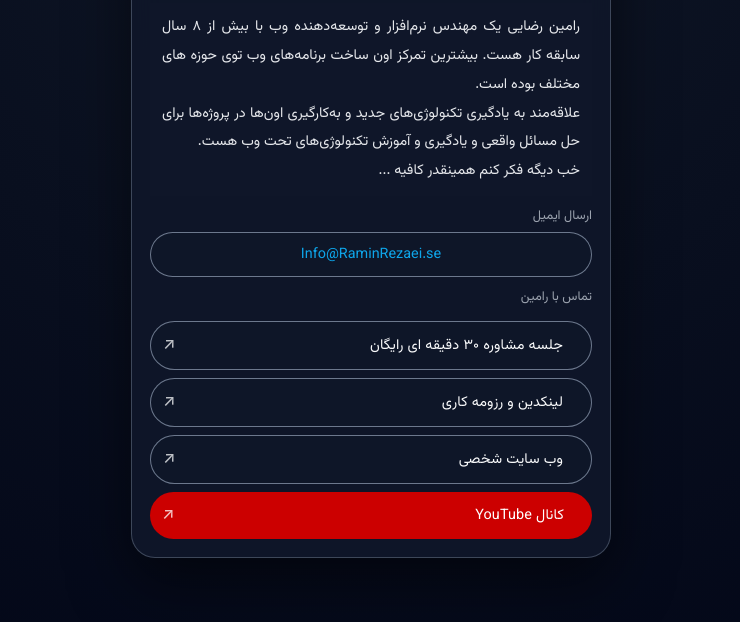
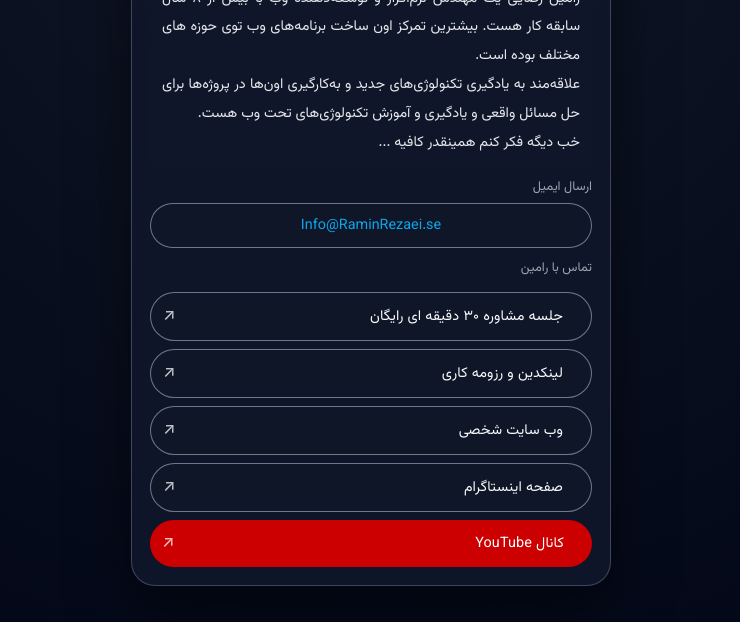
Before and after one commit to raminr77/ramin-zone, a plain HTML site: page index.html in a window 1280 px wide. Shown: the part 178-800 px from the top of the page, without its empty margins (269-1009 px from the left). Drawn offline with Linux system fonts and the light colour scheme.

Commit message:
feat: Add Insta

```diff
--- a/index.html
+++ b/index.html
@@ -112,6 +112,18 @@
 
         <a
           target="_blank"
+          class="link-btn"
+          rel="noopener noreferrer"
+          href="https://www.instagram.com/ramin.zone/"
+        >
+          <div class="link-left">
+            <span class="label">صفحه اینستاگرام</span>
+          </div>
+          <span class="link-arrow">↗</span>
+        </a>
+
+        <a
+          target="_blank"
           rel="noopener noreferrer"
           class="link-btn youtube-color"
           href="https://www.youtube.com/@RaminZone"
```
